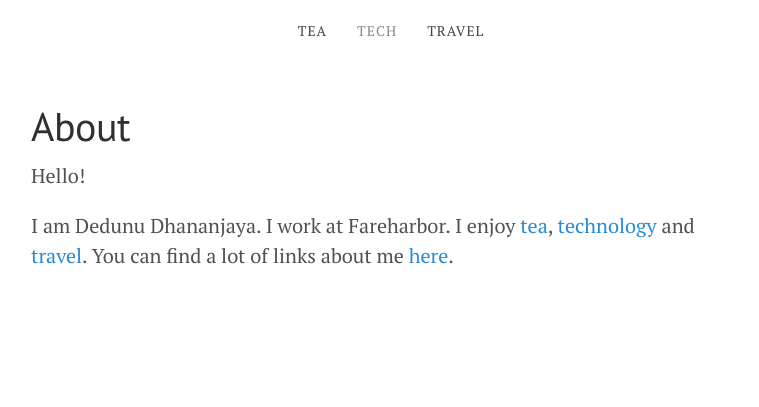
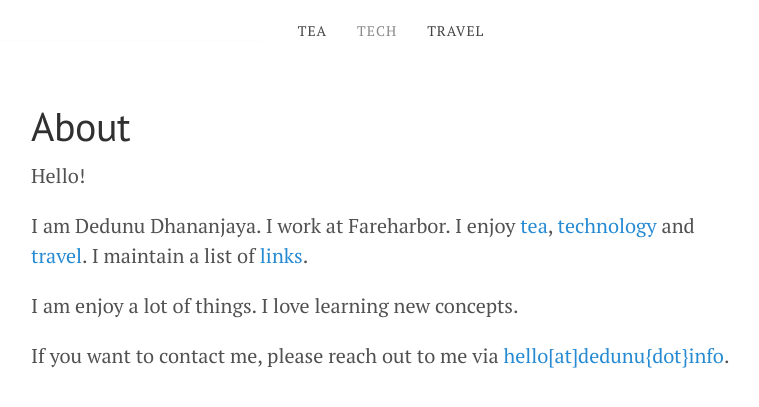
Before and after one commit to dedunu/tech, a Jekyll site: the page built from about.md, in a window 1280 px wide. Shown: the top 407 px of the page, without its empty margins (249-1008 px from the left). Built offline with Jekyll 4.4.1, drawn with Linux system fonts in a browser that asks for light colours.

Commit message:
Update about.md
Signed-off-by: Dedunu Dhananjaya <id@dedunu.info>

```diff
--- a/about.md
+++ b/about.md
@@ -5,4 +5,9 @@ title: About
 
 Hello!
 
-I am Dedunu Dhananjaya. I work at Fareharbor. I enjoy [tea](https://tea.dedunu.info), [technology](https://tech.dedunu.info) and [travel](http://travel.dedunu.info). You can find a lot of links about me [here](https://tech.dedunu.info/links/).
+I am Dedunu Dhananjaya. I work at Fareharbor. I enjoy [tea](https://tea.dedunu.info), [technology](https://tech.dedunu.info) and [travel](http://travel.dedunu.info). I maintain a list of [links](https://tech.dedunu.info/links/).
+
+I am enjoy a lot of things. I love learning new concepts.
+
+
+If you want to contact me, please reach out to me via [hello\[at\]dedunu\{dot\}info](mailto:hello@dedunu.info).
```
